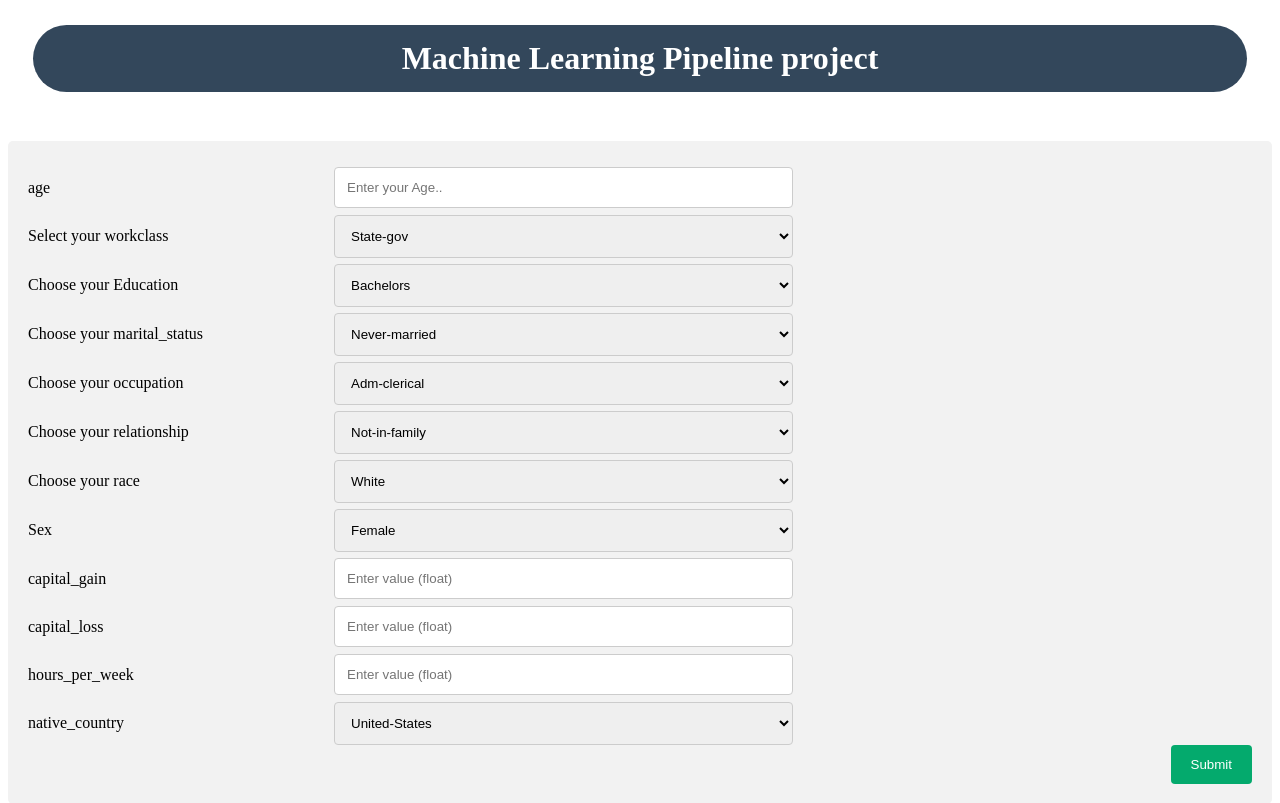
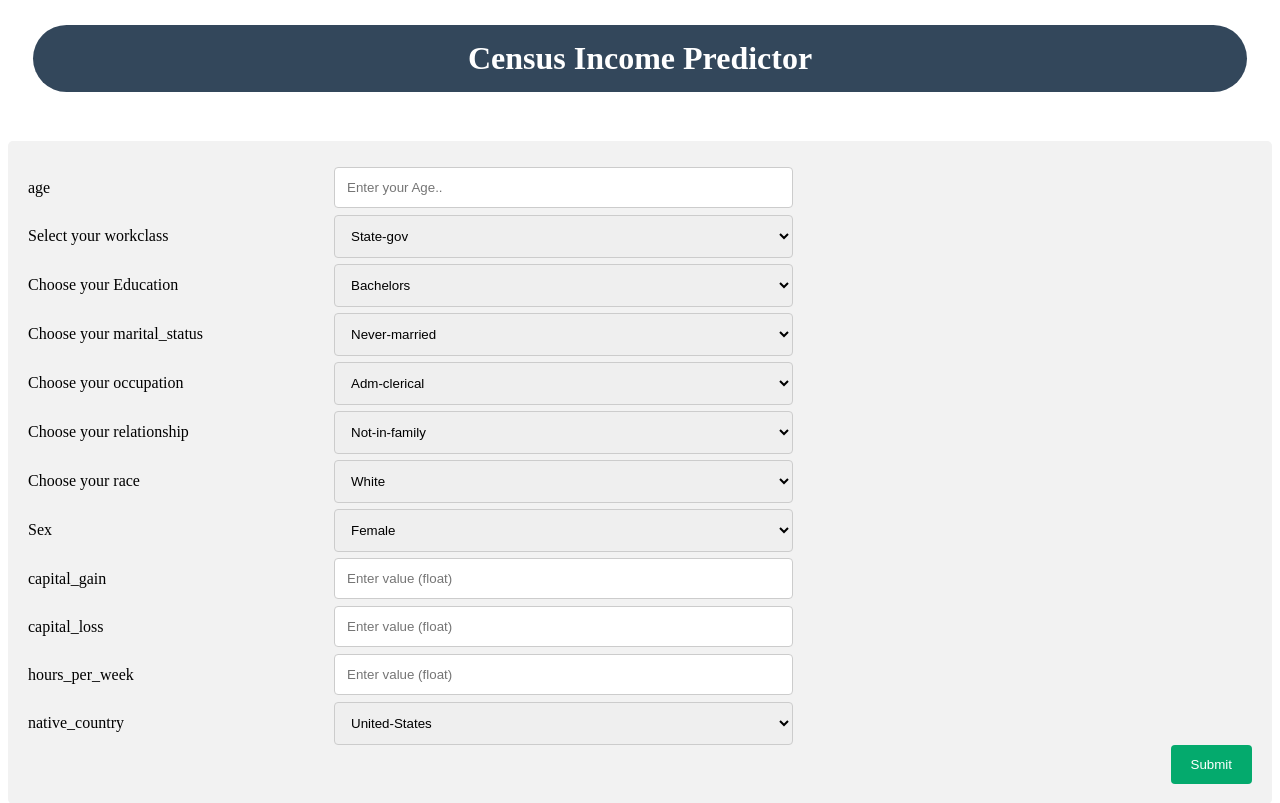
Before and after one commit to Ajinkya-19/Census-Income-Predictor, a Flask app: page / in a window 1280 px wide. Shown: the top 803 px of the page. Run offline with Flask 3, Linux system fonts and the light colour scheme.

```diff
--- a/templates/home.html
+++ b/templates/home.html
@@ -1,7 +1,7 @@
 <html>
 
 <head>
-    <title>Machine Learning Pipeline project</title>
+    <title>Census Income Predictor</title>
     <meta name="viewport" content="width=device-width, initial-scale=1">
     <style>
         * {
@@ -88,7 +88,7 @@
 
 <body>
 
-    <h1 style="text-align:center;">Machine Learning Pipeline project</h1>
+    <h1 style="text-align:center;">Census Income Predictor</h1>
     <div class="form">
         <form action="{{url_for('prediction_data')}}" method="POST">
             <label for="operation"></label>
```
Also changed, not shown: README.md, src/material/app ui.png (added), src/material/cicd.png (added), src/material/dockerhub.png (added).
